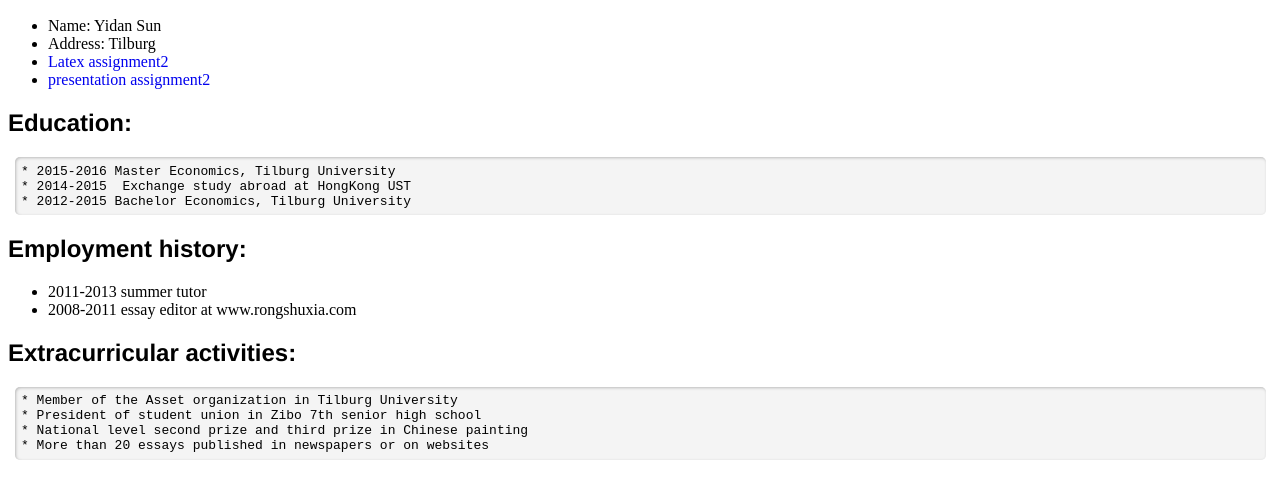
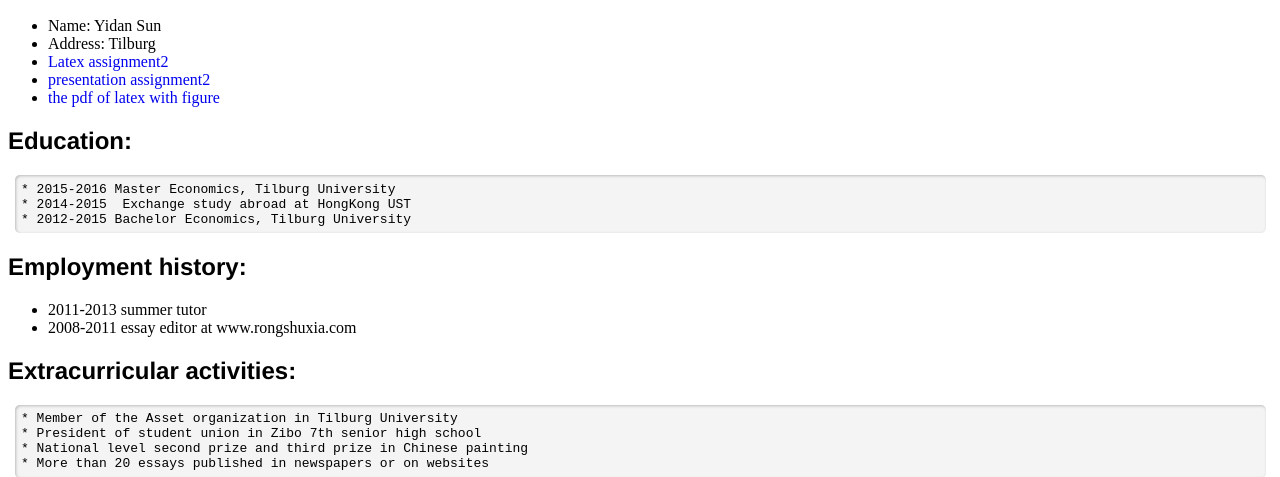
Before and after one commit to yidansun/assignment1, a plain HTML site: page index.html in a window 1280 px wide. Shown: the part 280-757 px from the top of the page. Drawn offline with Linux system fonts and the light colour scheme.

Commit message:
First pages commit

```diff
--- a/index.html
+++ b/index.html
@@ -22,6 +22,7 @@
 <li>Address: Tilburg</li>
 <li><a href="http://yidansun.github.io/assignment2/mathMathJax.html">Latex assignment2</a></li>
 <li><a href="http://yidansun.github.io/assignment2/plain.html#/">presentation assignment2</a></li>
+<li><a href="http://yidansun.github.io/assignment2/assignment_6.pdf">the pdf of latex with figure</a></li>
 </ul>
 <h2 id="education">Education:</h2>
 <pre><code>* 2015-2016 Master Economics, Tilburg University
```
Also changed, not shown: 1 other file.
